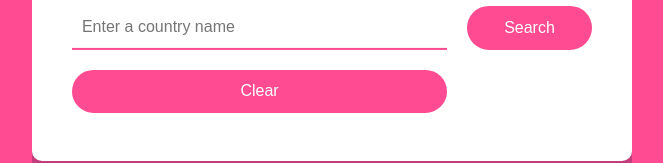
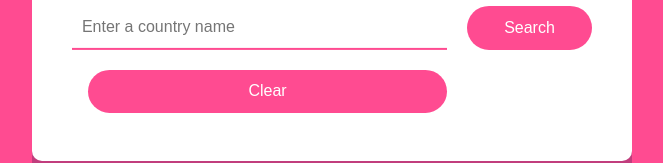
Before and after one commit to tiagoluis12/country-info-app, a React (Create React App) app: page / in a window 1280 px wide. Shown: the part 372-535 px from the top of the page, without its empty margins (308-971 px from the left). Built offline with nearby package versions, Linux system fonts and the light colour scheme.

Commit message:
fix bugs

```diff
--- a/package.json
+++ b/package.json
@@ -40,8 +40,5 @@
   },
   "devDependencies": {
     "cypress": "^13.3.3"
-  },
-  "engines": {
-    "node": "16.x"
   }
 }
--- a/src/components/SearchForm.jsx
+++ b/src/components/SearchForm.jsx
@@ -1,4 +1,5 @@
 import React from "react";
+import "../styles/country.css"
 
 function SearchForm({ countryName, onCountryNameChange, onSearch, onClear }) {
   return (
--- a/src/components/services/CountryService.jsx
+++ b/src/components/services/CountryService.jsx
@@ -1,4 +1,4 @@
-const API_BASE_URL = "https://backend-country-a4390b041bcf.herokuapp.com/api/countries";
+const API_BASE_URL = "https://country-info-back.onrender.com/api/countries";
 
 // If you want to run using the hosted backend on Render, you have to change the URL in the line above to the following:
 // const API_BASE_URL = "https://country-info-back.onrender.com/api/countries";
--- a/src/styles/country.css
+++ b/src/styles/country.css
@@ -56,6 +56,19 @@ body{
   color: #222a43;
 }
 
+.clear-btn{
+  background-color: #FF4B91;
+  border: none;
+  border-radius: 1.5em;
+  color: #ffffff;
+  cursor: pointer;
+  font-size: 1em;
+  padding: 0.8em 0em;
+  transition: background-color 0.2s ease-in-out;
+  margin-left: 1em;
+
+}
+
 .infos {
   margin-top: 1.5em;
 }
```
Also changed, not shown: 1 other file (tests, documents, lock files or other folders).
